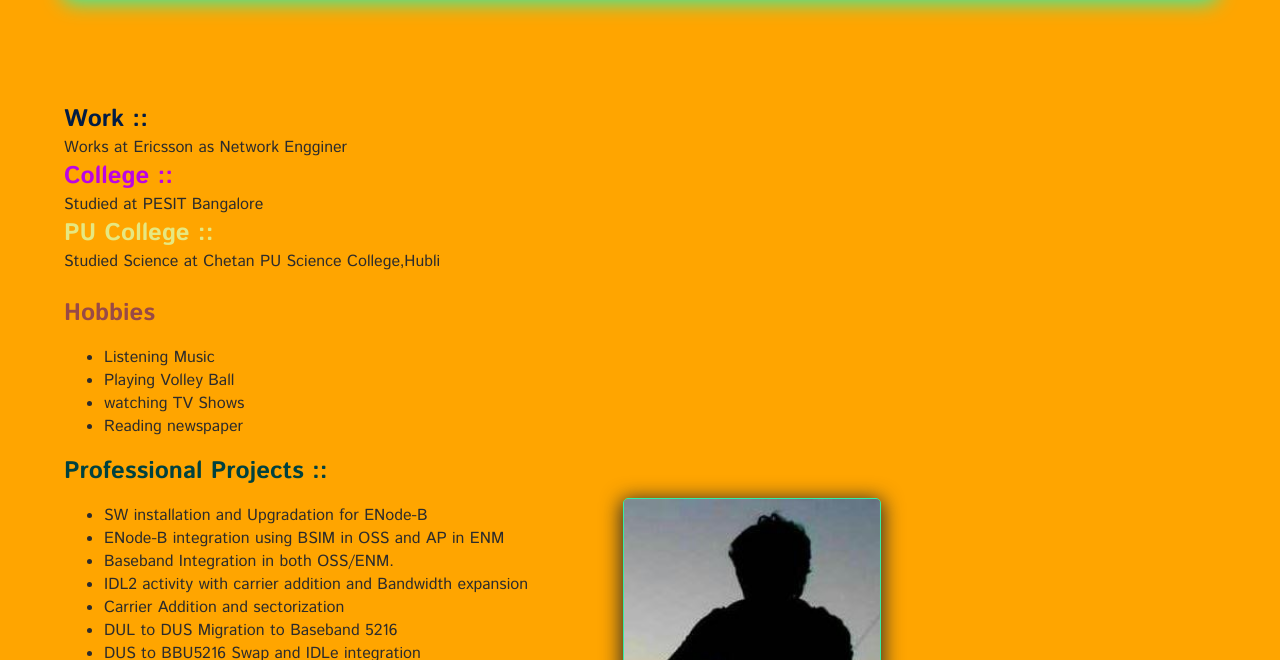
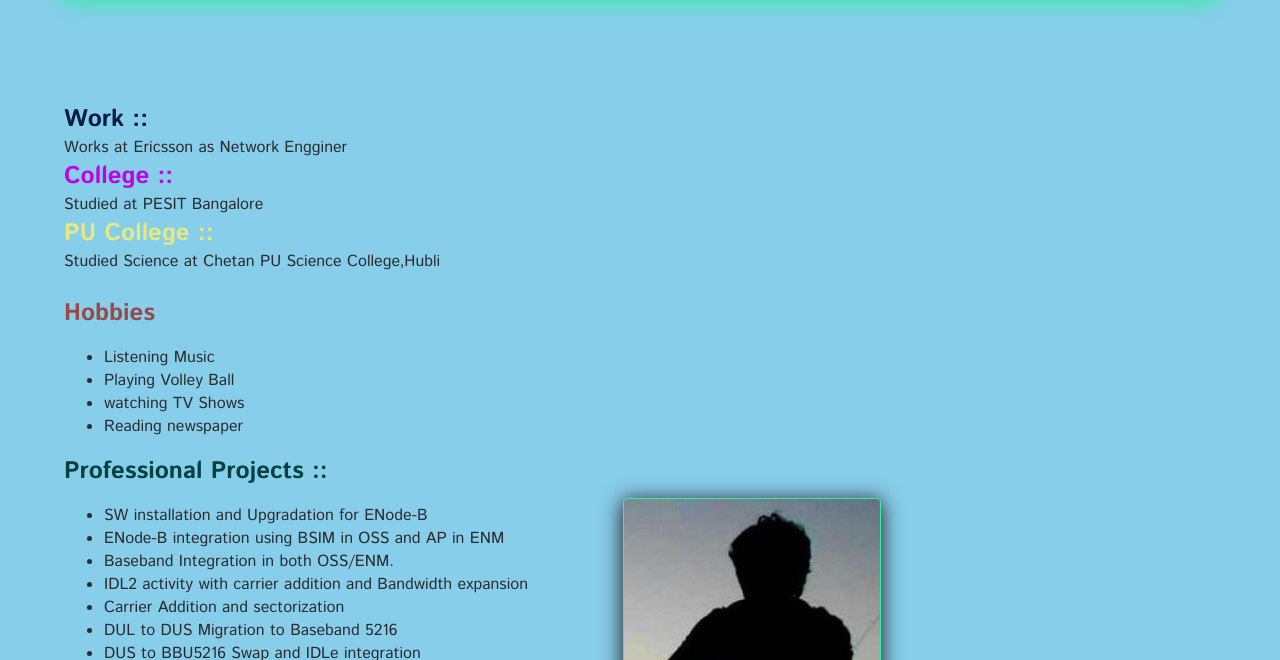
Before and after one commit to som-kanade/som-kanade.github.io, a plain HTML site: page index.html in a window 1280 px wide. Shown: the part 440-1100 px from the top of the page. Drawn offline with nearby package versions, Linux system fonts and the light colour scheme.

Commit message:
color changed

```diff
--- a/index.css
+++ b/index.css
@@ -1,5 +1,5 @@
 *{
-background-color:orange;
+background-color:skyblue;
 }
 :root {
     font-size: 16px;
```
